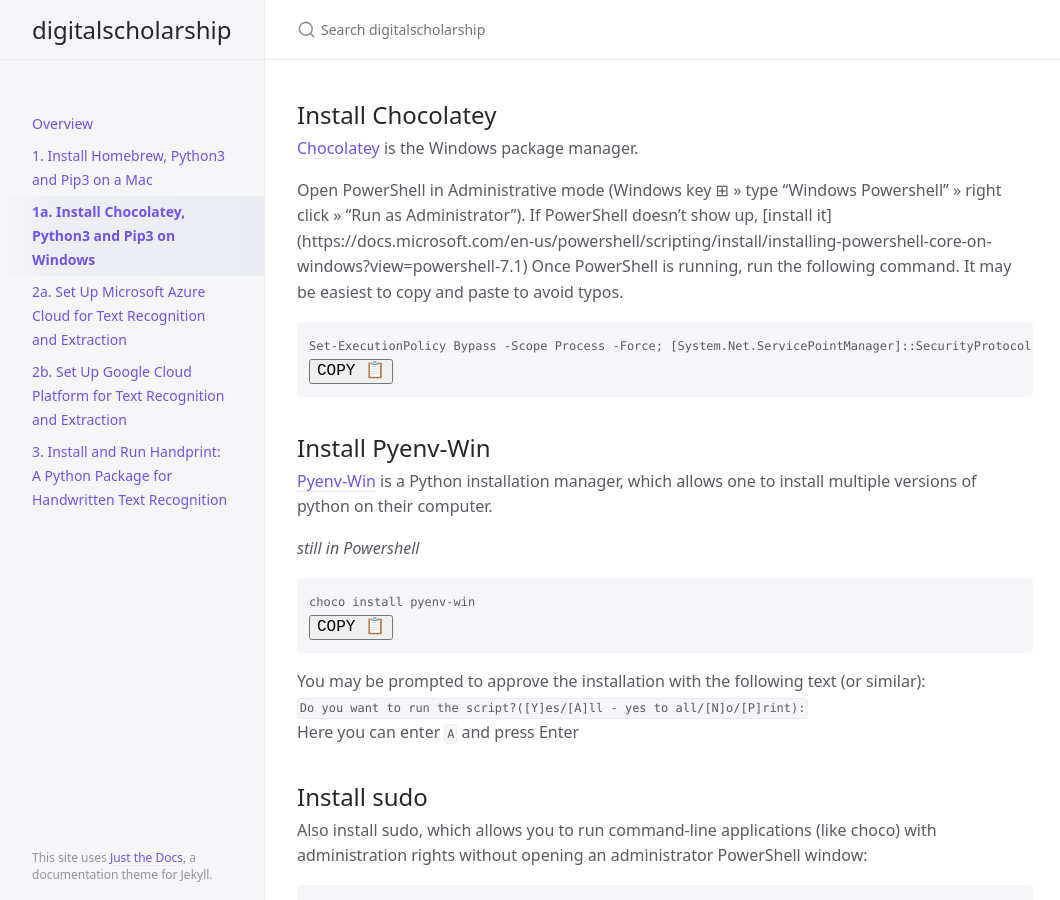
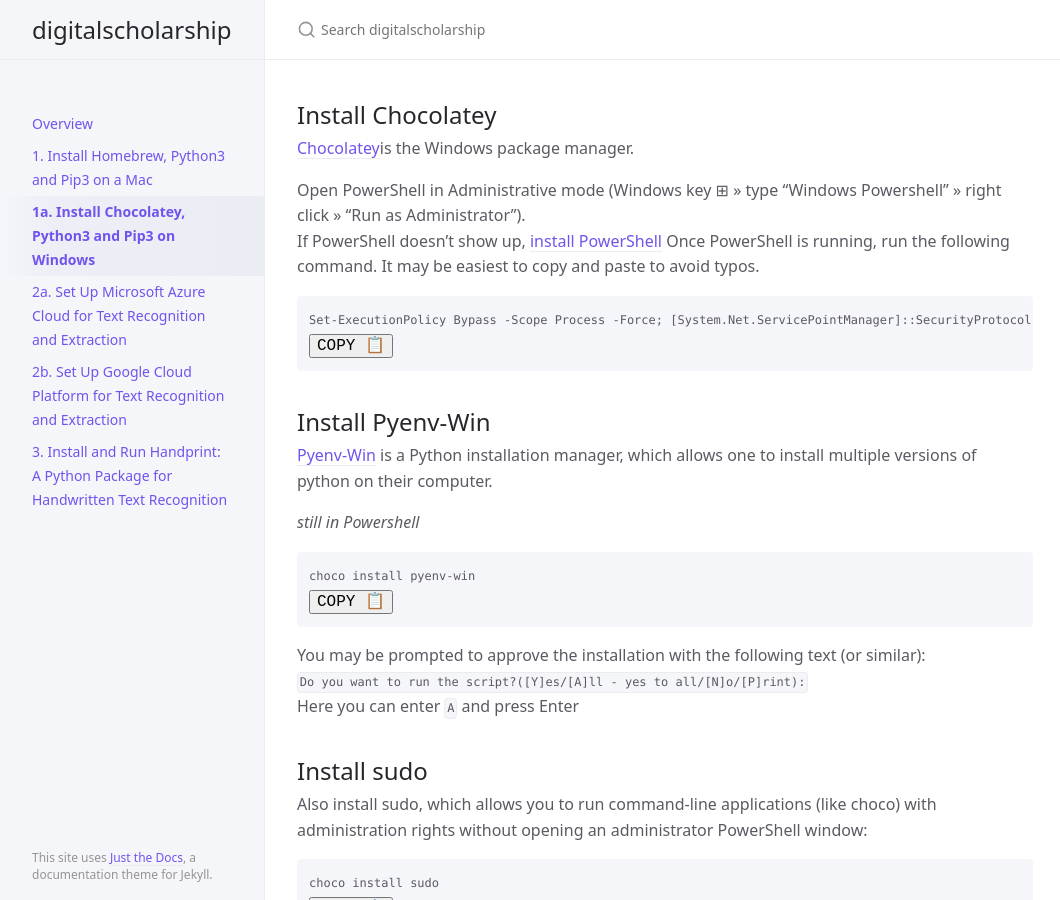
Before and after one commit to ccarvel/digitalscholarship, a Jekyll site: the page built from step_1a_win_cli.md, in a window 1280 px wide and 900 px high. Shown: the whole window, without its empty margins (107-1167 px from the left). Built offline with Jekyll 4.4.1, drawn with Linux system fonts in a browser that asks for light colours.

Commit message:
Update step_1a_win_cli.md

````diff
--- a/step_1a_win_cli.md
+++ b/step_1a_win_cli.md
@@ -6,10 +6,11 @@ nav_order: 3
 Install Chocolatey
 ------------------
 
-[Chocolatey](https://chocolatey.org/install) is the Windows package manager.
+[Chocolatey](https://chocolatey.org/install){:target="_blank"}is the Windows package manager.
 
-Open PowerShell in Administrative mode (Windows key ⊞ >> type "Windows Powershell" >> right click >> "Run as Administrator").
-If PowerShell doesn't show up, [install it] (https://docs.microsoft.com/en-us/powershell/scripting/install/installing-powershell-core-on-windows?view=powershell-7.1)
+Open PowerShell in Administrative mode (Windows key ⊞ >> type "Windows Powershell" >> right click >> "Run as Administrator").<br/>
+If PowerShell doesn't show up,
+[install PowerShell](https://docs.microsoft.com/en-us/powershell/scripting/install/installing-powershell-core-on-windows?view=powershell-7.1){:target="_blank"}
 Once PowerShell is running, run the following command. It may be easiest to copy and paste to avoid typos.
 ```
 Set-ExecutionPolicy Bypass -Scope Process -Force; [System.Net.ServicePointManager]::SecurityProtocol = [System.Net.ServicePointManager]::SecurityProtocol -bor 3072; iex ((New-Object System.Net.WebClient).DownloadString('https://chocolatey.org/install.ps1'))
````
